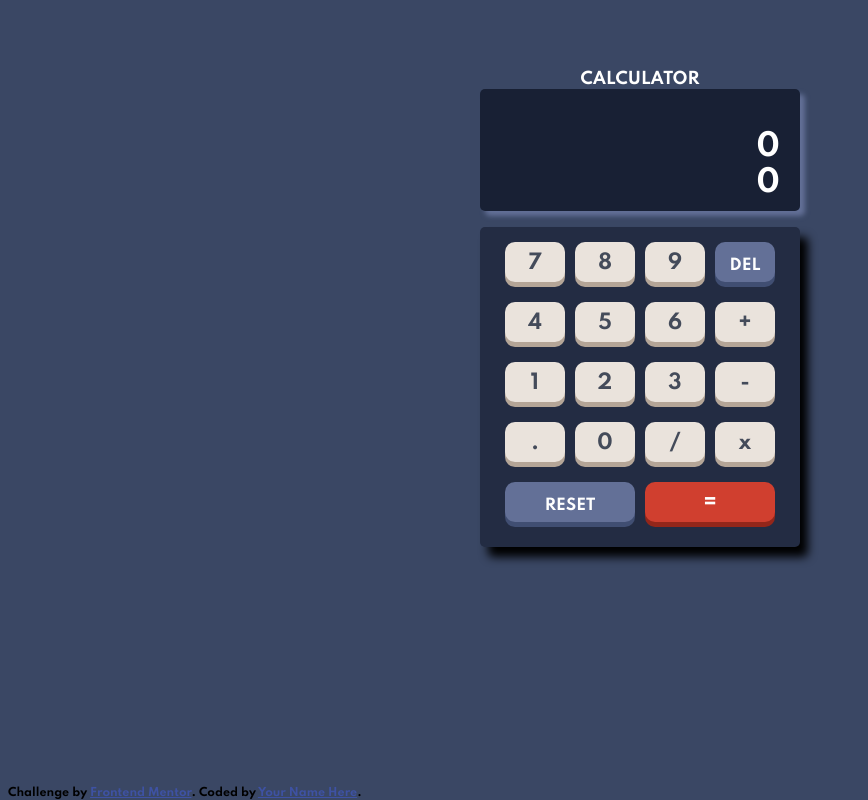
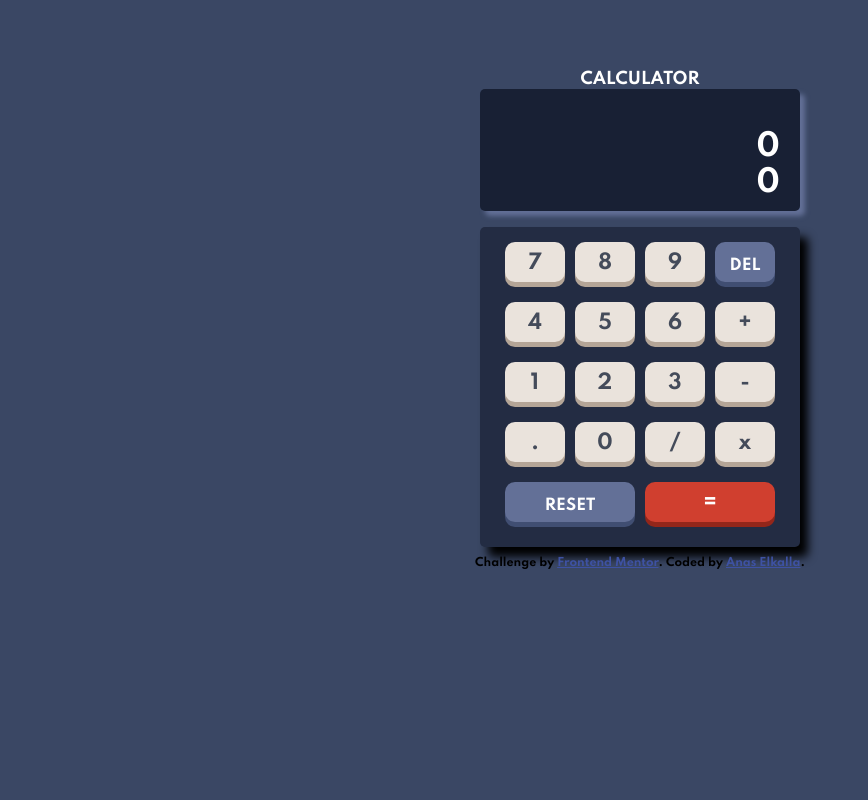
Before and after one commit to AnasElkalla/Calculator, a plain HTML site: page index.html in a window 1280 px wide. Shown: the whole page, without its empty margins (0-868 px from the left). Drawn offline with Linux system fonts and the light colour scheme.

Commit message:
Add files via upload

```diff
--- a/index.html
+++ b/index.html
@@ -62,7 +62,7 @@
       Challenge by
       <a href="https://www.frontendmentor.io?ref=challenge" target="_blank"
         >Frontend Mentor</a
-      >. Coded by <a href="#">Your Name Here</a>.
+      >. Coded by <a href="#">Anas Elkalla</a>.
     </div>
     <script src="script.js"></script>
   </body>
--- a/style.css
+++ b/style.css
@@ -85,8 +85,9 @@ li:hover {
   box-shadow: 2px 7px 2px black;
 }
 .attribution {
-  position: absolute;
-  bottom: 0;
+  position: relative;
+  top: 10px;
+  margin: 0 auto;
 }
 @media (max-width: 700px) {
   .display {
```
